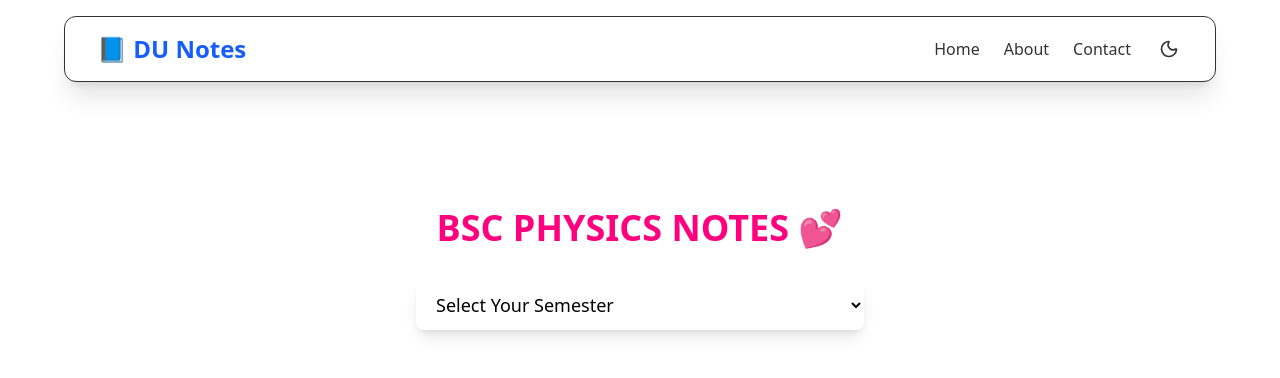
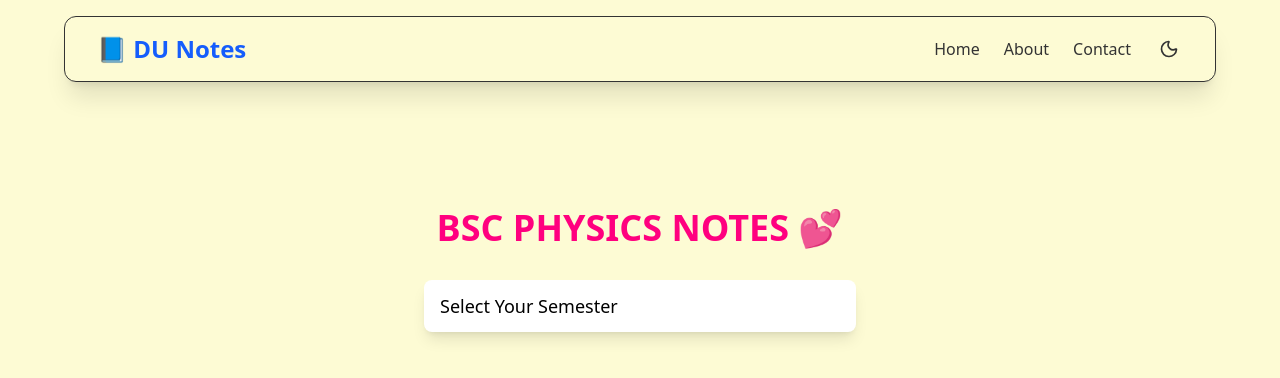
Before and after one commit to Ahmadrazakhan-786/DU-NOTES, a React (Vite) app in the folder DU-NOTES/: page / in a window 1280 px wide. Shown: the top 378 px of the page. Built offline with nearby package versions, Linux system fonts and the light colour scheme.

Commit message:
fixing dropdown

```diff
--- a/DU-NOTES/src/App.jsx
+++ b/DU-NOTES/src/App.jsx
@@ -44,7 +44,7 @@ function App() {
       <Navbar dark={dark} setDark={setDark} />
       <div
         className={`pt-32 px-4 sm:px-10 md:px-16 min-h-screen transition-colors duration-300 ${
-          dark ? "bg-[#050414] text-white" : "bg-white text-gray-900"
+          dark ? "bg-[#0f0c34] text-white" : "bg-[#FDFBD4] text-gray-900"
         }`}
       >
         <Routes>
--- a/DU-NOTES/src/components/Navbar.jsx
+++ b/DU-NOTES/src/components/Navbar.jsx
@@ -11,7 +11,7 @@ const Navbar = ({ dark, setDark }) => {
       <nav
         className={`fixed top-4 left-1/2 -translate-x-1/2 z-50 w-[90%] max-w-7xl
         rounded-xl px-8 py-4 shadow-xl border flex justify-between items-center
-        ${dark ? "bg-[#2c2c2c] text-white" : "bg-white text-[#333]"}
+        ${dark ? "bg-[#2c2c2c] text-white" : "bg-[#FDFBD4] text-[#333]"}
         transition-all duration-300`}
       >
         {/* Left: Logo */}
--- a/DU-NOTES/src/pages/Home.jsx
+++ b/DU-NOTES/src/pages/Home.jsx
@@ -3,6 +3,7 @@ import { Link } from "react-router-dom";
 
 const Home = () => {
   const [selectedSemester, setSelectedSemester] = useState("");
+  const [showDropdown, setShowDropdown] = useState(false);
 
   const semesterSubjects = {
     "Semester 1": [
@@ -32,9 +33,20 @@ const Home = () => {
     ],
     "Semester 6": [
       { name: "STATISTICAL MECHANICS", path: "/semester6/statistical-mechanics" },
-      { name: "ATOMIC, MOLECULAR AND NUCLEAR PHYSICS", path: "/semester6/atomic-molecular-nuclear-physics" },
-      { name: "STATISTICAL ANALYSIS IN PHYSICS", path: "/semester6/statistical-analysis" },
+      {
+        name: "ATOMIC, MOLECULAR AND NUCLEAR PHYSICS",
+        path: "/semester6/atomic-molecular-nuclear-physics",
+      },
+      {
+        name: "STATISTICAL ANALYSIS IN PHYSICS",
+        path: "/semester6/statistical-analysis",
+      },
     ],
+  };
+
+  const handleSelect = (sem) => {
+    setSelectedSemester(sem);
+    setShowDropdown(false);
   };
 
   return (
@@ -43,32 +55,38 @@ const Home = () => {
         BSC PHYSICS NOTES 💕
       </h1>
 
-      {/* Dropdown */}
-      <div className="relative w-[90%] max-w-md">
-        <select
-          value={selectedSemester}
-          onChange={(e) => setSelectedSemester(e.target.value)}
-          className="w-full px-4 py-3 rounded-lg bg-white text-black shadow-lg text-lg focus:outline-none focus:ring-2 focus:ring-blue-500 dark:bg-[#2c2c2c] dark:text-white dark:shadow-gray-800"
+      {/* Custom Dropdown */}
+      <div className="relative w-full max-w-md px-2">
+        <button
+          onClick={() => setShowDropdown(!showDropdown)}
+          className="w-full px-4 py-3 rounded-lg bg-white text-black shadow-lg text-lg text-left focus:outline-none dark:bg-[#2c2c2c] dark:text-white"
         >
-          <option value="" disabled>
-            Select Your Semester
-          </option>
-          {Object.keys(semesterSubjects).map((sem, idx) => (
-            <option key={idx} value={sem}>
-              {sem}
-            </option>
-          ))}
-        </select>
+          {selectedSemester || "Select Your Semester"}
+        </button>
+
+        {showDropdown && (
+          <div className="absolute top-full mt-1 w-full max-h-60 overflow-y-auto bg-white dark:bg-[#2c2c2c] rounded-lg shadow-lg z-10">
+            {Object.keys(semesterSubjects).map((sem, idx) => (
+              <div
+                key={idx}
+                onClick={() => handleSelect(sem)}
+                className="px-4 py-2 cursor-pointer hover:bg-blue-100 dark:hover:bg-gray-700"
+              >
+                {sem}
+              </div>
+            ))}
+          </div>
+        )}
       </div>
 
       {/* Subject Links */}
       {selectedSemester && (
-        <div className="flex flex-col items-start space-y-4 mt-4 w-[90%] max-w-md">
+        <div className="w-full max-w-md px-2 flex flex-col items-start space-y-4 mt-4">
           {semesterSubjects[selectedSemester].map((subject, index) => (
             <Link
               to={subject.path}
               key={index}
-              className="w-full px-4 py-3 rounded-lg bg-blue-100 hover:bg-blue-300 dark:bg-[#1e1e1e] dark:hover:bg-[#333] text-center transition-all font-medium shadow"
+              className="w-full px-4 py-3 rounded-lg bg-black text-center transition-all font-medium shadow text-white"
             >
               {subject.name}
             </Link>
--- a/DU-NOTES/src/pages/Semester1/MathPhysics1/MathPhysics1.jsx
+++ b/DU-NOTES/src/pages/Semester1/MathPhysics1/MathPhysics1.jsx
@@ -6,11 +6,11 @@ const MathPhysics1 = () => {
     <div className="p-6 space-y-4">
       <h2 className="text-2xl font-bold text-[#FF007F]">📐 Mathematical Physics - 1</h2>
       <div className="grid grid-cols-1 sm:grid-cols-2 gap-4 mt-4">
-        <Link to="/semester1/math-physics-1/syllabus" className="px-4 py-3 text-center rounded-lg bg-blue-200 hover:bg-blue-300 dark:bg-[#1e1e1e] dark:hover:bg-[#333] font-medium transition-all">📖 Syllabus</Link>
-        <Link to="/semester1/math-physics-1/notes" className="px-4 py-3 text-center rounded-lg bg-blue-200 hover:bg-blue-300 dark:bg-[#1e1e1e] dark:hover:bg-[#333] font-medium transition-all">📝 Notes</Link>
-        <Link to="/semester1/math-physics-1/pyqs" className="px-4 py-3 text-center rounded-lg bg-blue-200 hover:bg-blue-300 dark:bg-[#1e1e1e] dark:hover:bg-[#333] font-medium transition-all">❓ PYQs</Link>
-        <Link to="/semester1/math-physics-1/pyq-solutions" className="px-4 py-3 text-center rounded-lg bg-blue-200 hover:bg-blue-300 dark:bg-[#1e1e1e] dark:hover:bg-[#333] font-medium transition-all">✅ PYQ Solutions</Link>
-        <Link to="/semester1/math-physics-1/lab" className="px-4 py-3 text-center rounded-lg bg-blue-200 hover:bg-blue-300 dark:bg-[#1e1e1e] dark:hover:bg-[#333] font-medium transition-all">🔬 Lab Content</Link>
+        <Link to="/semester1/math-physics-1/syllabus" className="px-4 py-3 text-center rounded-lg bg-emerald-400 hover:bg-emerald-500 dark:bg-[#1e1e1e] dark:hover:bg-[#333] font-bold transition-all">📖 Syllabus</Link>
+        <Link to="/semester1/math-physics-1/notes" className="px-4 py-3 text-center rounded-lg bg-emerald-400 hover:bg-emerald-500 dark:bg-[#1e1e1e] dark:hover:bg-[#333] font-medium transition-all">📝 Notes</Link>
+        <Link to="/semester1/math-physics-1/pyqs" className="px-4 py-3 text-center rounded-lg bg-emerald-400 hover:bg-emerald-500 dark:bg-[#1e1e1e] dark:hover:bg-[#333] font-medium transition-all">❓ PYQs</Link>
+        <Link to="/semester1/math-physics-1/pyq-solutions" className="px-4 py-3 text-center rounded-lg bg-emerald-400 hover:bg-emerald-500 dark:bg-[#1e1e1e] dark:hover:bg-[#333] font-medium transition-all">✅ PYQ Solutions</Link>
+        <Link to="/semester1/math-physics-1/lab" className="px-4 py-3 text-center rounded-lg bg-emerald-400 hover:bg-emerald-500 dark:bg-[#1e1e1e] dark:hover:bg-[#333] font-medium transition-all">🔬 Lab Content</Link>
       </div>
     </div>
   );
--- a/DU-NOTES/src/pages/Semester1/Mechanics/Mechanics.jsx
+++ b/DU-NOTES/src/pages/Semester1/Mechanics/Mechanics.jsx
@@ -6,11 +6,11 @@ const Mechanics = () => {
     <div className="p-6 space-y-4">
       <h2 className="text-2xl font-bold text-[#FF007F]">⚙️ Mechanics</h2>
       <div className="grid grid-cols-1 sm:grid-cols-2 gap-4 mt-4">
-        <Link to="/semester1/mechanics/syllabus" className="px-4 py-3 text-center rounded-lg bg-blue-200 hover:bg-blue-300 dark:bg-[#1e1e1e] dark:hover:bg-[#333] font-medium transition-all">📖 Syllabus</Link>
-        <Link to="/semester1/mechanics/notes" className="px-4 py-3 text-center rounded-lg bg-blue-200 hover:bg-blue-300 dark:bg-[#1e1e1e] dark:hover:bg-[#333] font-medium transition-all">📝 Notes</Link>
-        <Link to="/semester1/mechanics/pyqs" className="px-4 py-3 text-center rounded-lg bg-blue-200 hover:bg-blue-300 dark:bg-[#1e1e1e] dark:hover:bg-[#333] font-medium transition-all">❓ PYQs</Link>
-        <Link to="/semester1/mechanics/pyq-solutions" className="px-4 py-3 text-center rounded-lg bg-blue-200 hover:bg-blue-300 dark:bg-[#1e1e1e] dark:hover:bg-[#333] font-medium transition-all">✅ PYQ Solutions</Link>
-        <Link to="/semester1/mechanics/lab" className="px-4 py-3 text-center rounded-lg bg-blue-200 hover:bg-blue-300 dark:bg-[#1e1e1e] dark:hover:bg-[#333] font-medium transition-all">🔬 Lab Content</Link>
+        <Link to="/semester1/mechanics/syllabus" className="px-4 py-3 text-center rounded-lg bg-emerald-400 hover:bg-emerald-500 dark:bg-[#1e1e1e] dark:hover:bg-[#333] font-medium transition-all">📖 Syllabus</Link>
+        <Link to="/semester1/mechanics/notes" className="px-4 py-3 text-center rounded-lg bg-emerald-400 hover:bg-emerald-500 dark:bg-[#1e1e1e] dark:hover:bg-[#333] font-medium transition-all">📝 Notes</Link>
+        <Link to="/semester1/mechanics/pyqs" className="px-4 py-3 text-center rounded-lg bg-emerald-400 hover:bg-emerald-500 dark:bg-[#1e1e1e] dark:hover:bg-[#333] font-medium transition-all">❓ PYQs</Link>
+        <Link to="/semester1/mechanics/pyq-solutions" className="px-4 py-3 text-center rounded-lg bg-emerald-400 hover:bg-emerald-500 dark:bg-[#1e1e1e] dark:hover:bg-[#333] font-medium transition-all">✅ PYQ Solutions</Link>
+        <Link to="/semester1/mechanics/lab" className="px-4 py-3 text-center rounded-lg bg-emerald-400 hover:bg-emerald-500 dark:bg-[#1e1e1e] dark:hover:bg-[#333] font-medium transition-all">🔬 Lab Content</Link>
       </div>
     </div>
   );
--- a/DU-NOTES/src/pages/Semester1/WavesOscillations/WavesOscillations.jsx
+++ b/DU-NOTES/src/pages/Semester1/WavesOscillations/WavesOscillations.jsx
@@ -4,13 +4,13 @@ import { Link } from "react-router-dom";
 const WavesOscillations = () => {
   return (
     <div className="p-6 space-y-4">
-      <h2 className="text-2xl font-bold text-[#FF007F]">🌊 Waves and Oscillations</h2>
+      <h2 className="text-2xl font-bold text-[#FF007F] text-center">🌊 Waves and Oscillations</h2>
       <div className="grid grid-cols-1 sm:grid-cols-2 gap-4 mt-4">
-        <Link to="/semester1/waves-oscillations/syllabus" className="px-4 py-3 text-center rounded-lg bg-blue-200 hover:bg-blue-300 dark:bg-[#1e1e1e] dark:hover:bg-[#333] font-medium transition-all">📖 Syllabus</Link>
-        <Link to="/semester1/waves-oscillations/notes" className="px-4 py-3 text-center rounded-lg bg-blue-200 hover:bg-blue-300 dark:bg-[#1e1e1e] dark:hover:bg-[#333] font-medium transition-all">📝 Notes</Link>
-        <Link to="/semester1/waves-oscillations/pyqs" className="px-4 py-3 text-center rounded-lg bg-blue-200 hover:bg-blue-300 dark:bg-[#1e1e1e] dark:hover:bg-[#333] font-medium transition-all">❓ PYQs</Link>
-        <Link to="/semester1/waves-oscillations/pyq-solutions" className="px-4 py-3 text-center rounded-lg bg-blue-200 hover:bg-blue-300 dark:bg-[#1e1e1e] dark:hover:bg-[#333] font-medium transition-all">✅ PYQ Solutions</Link>
-        <Link to="/semester1/waves-oscillations/lab" className="px-4 py-3 text-center rounded-lg bg-blue-200 hover:bg-blue-300 dark:bg-[#1e1e1e] dark:hover:bg-[#333] font-medium transition-all">🔬 Lab Content</Link>
+        <Link to="/semester1/waves-oscillations/syllabus" className="px-4 py-3 text-center rounded-lg bg-emerald-400 hover:bg-emerald-500 dark:bg-[#1e1e1e] dark:hover:bg-[#333] font-medium transition-all">📖 Syllabus</Link>
+        <Link to="/semester1/waves-oscillations/notes" className="px-4 py-3 text-center rounded-lg bg-emerald-400 hover:bg-emerald-500 dark:bg-[#1e1e1e] dark:hover:bg-[#333] font-medium transition-all">📝 Notes</Link>
+        <Link to="/semester1/waves-oscillations/pyqs" className="px-4 py-3 text-center rounded-lg bg-emerald-400 hover:bg-emerald-500 dark:bg-[#1e1e1e] dark:hover:bg-[#333] font-medium transition-all">❓ PYQs</Link>
+        <Link to="/semester1/waves-oscillations/pyq-solutions" className="px-4 py-3 text-center rounded-lg bg-emerald-400 hover:bg-emerald-500 dark:bg-[#1e1e1e] dark:hover:bg-[#333] font-medium transition-all">✅ PYQ Solutions</Link>
+        <Link to="/semester1/waves-oscillations/lab" className="px-4 py-3 text-center rounded-lg bg-emerald-400 hover:bg-emerald-500 dark:bg-[#1e1e1e] dark:hover:bg-[#333] font-medium transition-all">🔬 Lab Content</Link>
       </div>
     </div>
   );
```
